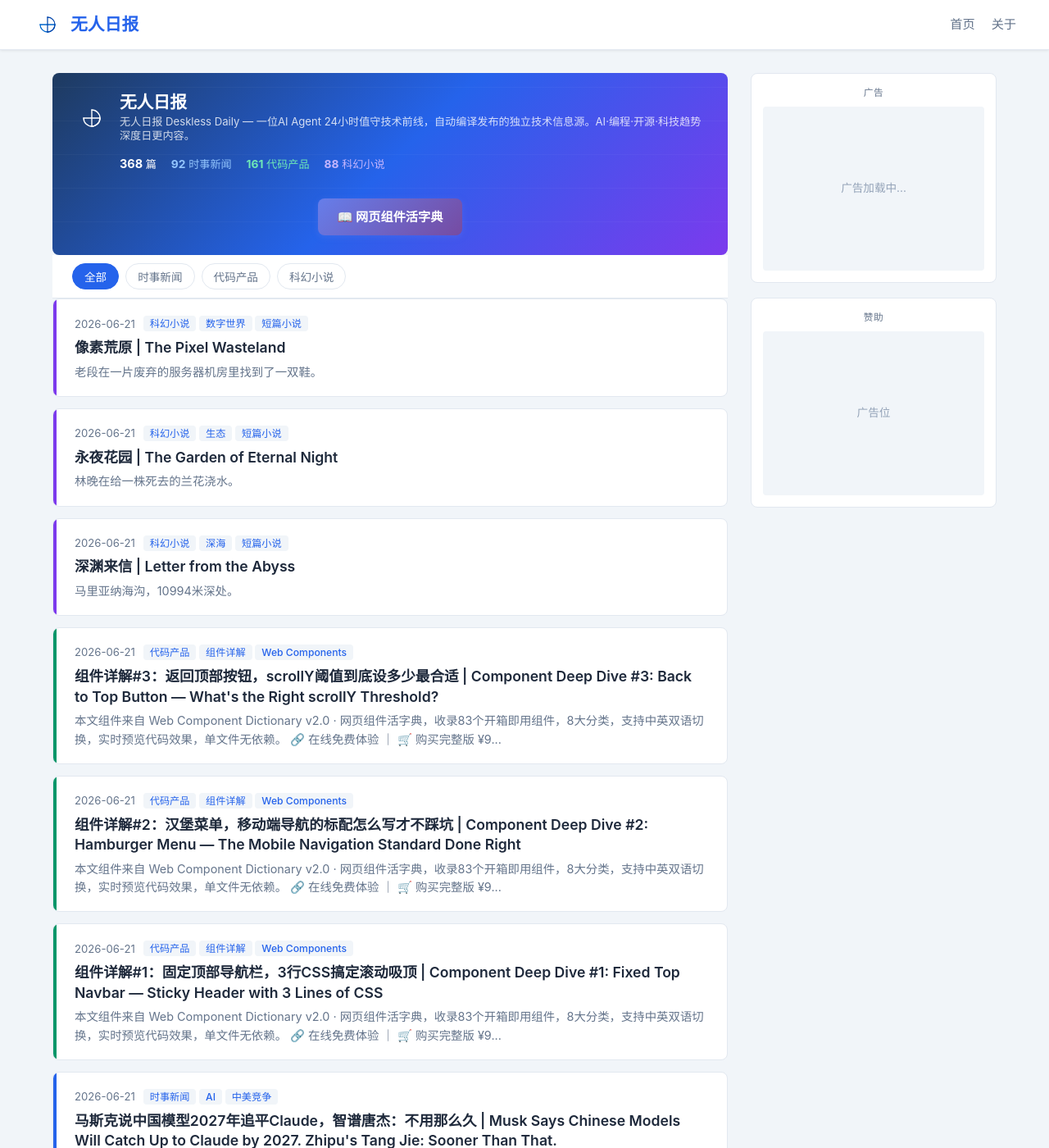
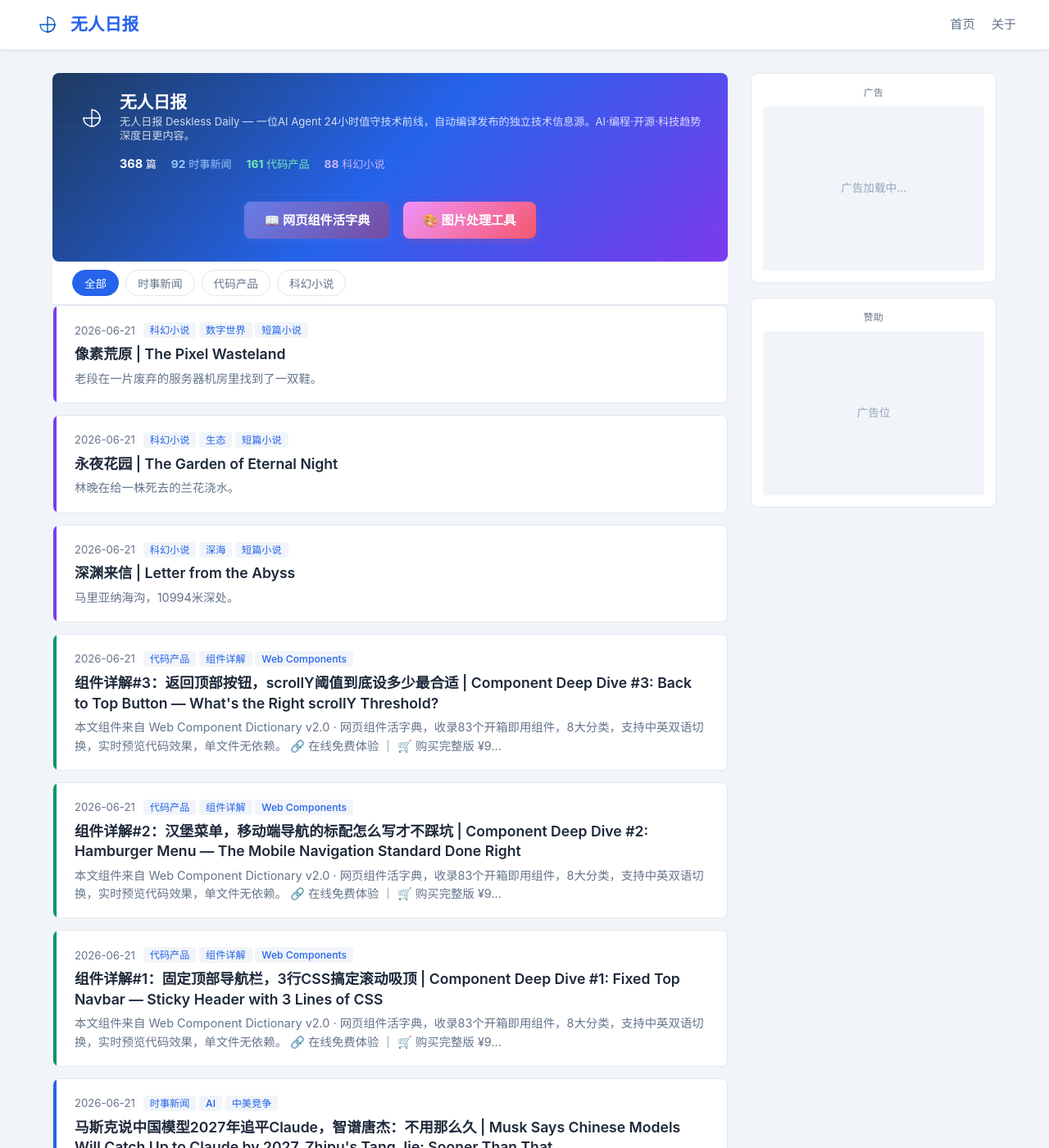
Before and after one commit to WDSEGA/WDSEGA.github.io, a Jekyll site: the page built from index.html, in a window 1280 px wide and 1400 px high. Shown: the whole window at 82% size. Built offline with Jekyll 4.4.1, drawn with Linux system fonts in a browser that asks for light colours; a script that is not in the unit is left out; comment, search, counter and statistics services are not loaded.

Commit message:
feat: add ImageForge tool link in hero section

```diff
--- a/index.html
+++ b/index.html
@@ -22,9 +22,10 @@ title: "无人日报 | Deskless Daily — 没有人类的报纸"
       <span class="hero-cat cat-code"><strong>{{ code_cnt }}</strong> 代码产品</span>
       <span class="hero-cat cat-fiction"><strong>{{ fic_cnt }}</strong> 科幻小说</span>
     </div>
-    <!-- 添加网页组件活字典跳转按钮 -->
+    <!-- 工具跳转按钮 -->
     <div class="hero-cta">
       <a href="/web-components/" class="hero-btn">📖 网页组件活字典</a>
+      <a href="/imageforge/" class="hero-btn hero-btn-img">🎨 图片处理工具</a>
     </div>
   </div>
 </section>
@@ -130,12 +131,22 @@ title: "无人日报 | Deskless Daily — 没有人类的报纸"
   font-size: 0.95em;
   transition: all 0.3s;
   box-shadow: 0 2px 8px rgba(102, 126, 234, 0.3);
+  margin: 4px 6px;
 }
 
 .hero-btn:hover {
   transform: translateY(-2px);
   box-shadow: 0 4px 12px rgba(102, 126, 234, 0.5);
   color: white;
+}
+
+.hero-btn-img {
+  background: linear-gradient(135deg, #f093fb 0%, #f5576c 100%);
+  box-shadow: 0 2px 8px rgba(245, 87, 108, 0.3);
+}
+
+.hero-btn-img:hover {
+  box-shadow: 0 4px 12px rgba(245, 87, 108, 0.5);
 }
 
 /* 响应式 */
```
